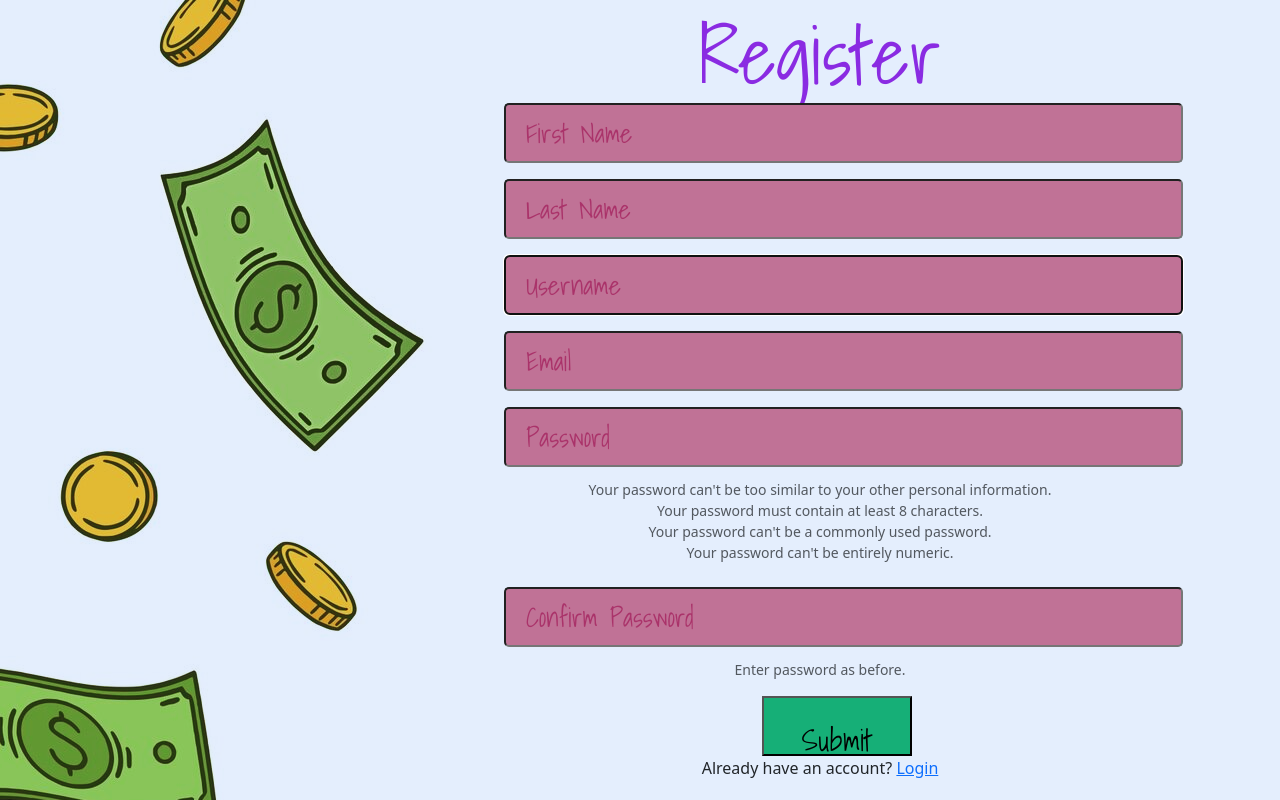
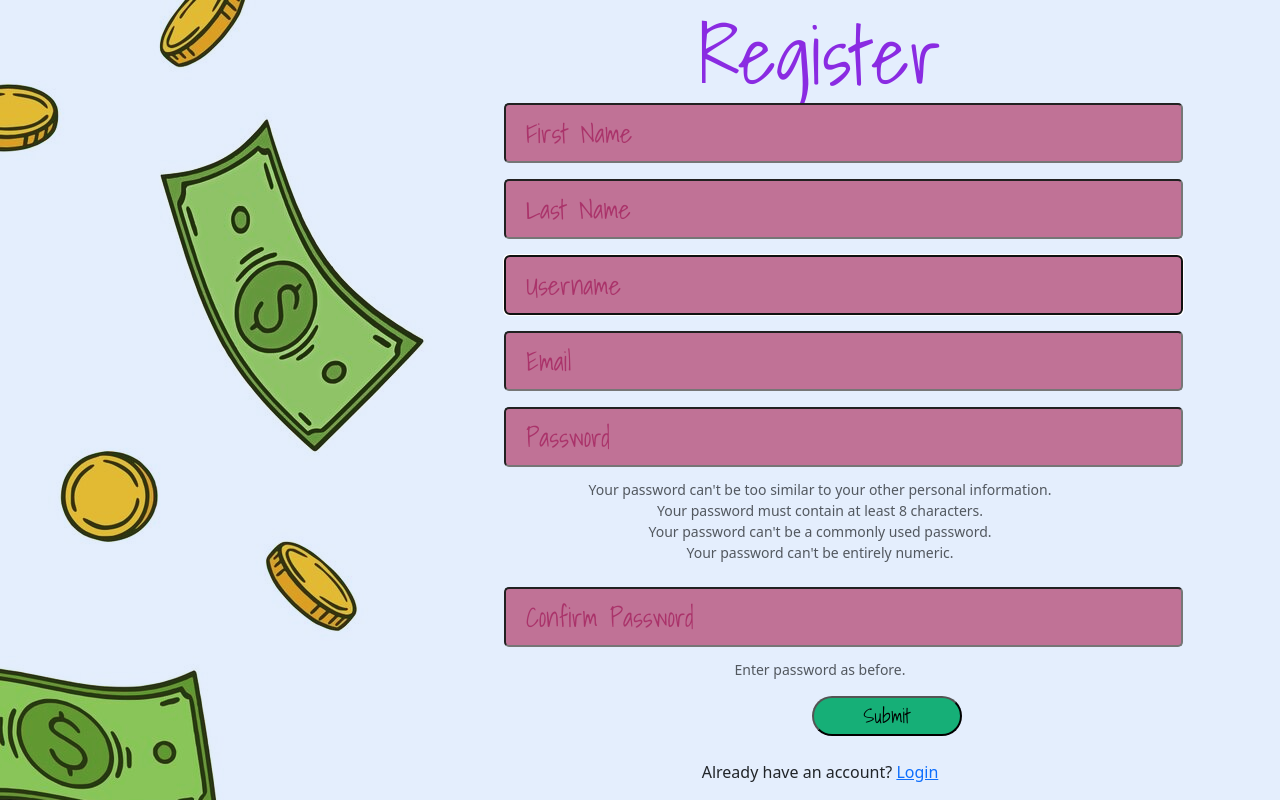
Before and after one commit to pournami-pradeep/ExpenseCalculator, a Django app: page /register/ in a window 1280 px wide; the page is wider, and only the part inside the window is pictured. Run offline with Django 4.2, Linux system fonts and the light colour scheme; some web fonts are replaced.

Commit message:
UI issue fix

```diff
--- a/ExpenseCalculator/monthlyexpenses/templates/login.html
+++ b/ExpenseCalculator/monthlyexpenses/templates/login.html
@@ -33,7 +33,7 @@
 
                 </div>
                 <div>
-                <button type="submit" class="b5">Submit</button>
+                <button type="submit" class="b2">Submit</button>
                 </div>
 
 
--- a/ExpenseCalculator/monthlyexpenses/templates/register.html
+++ b/ExpenseCalculator/monthlyexpenses/templates/register.html
@@ -47,9 +47,10 @@
             </ul>
     </div>
     <div class="button">
-        <button type="submit" class="b5">Submit</button>
+        <button type="submit" class="b2">Submit</button>
 
     </div>
+    <br>
 
     <p class="preg">Already have an account? <a href="{% url 'login' %}">Login</a></p>
 
```
